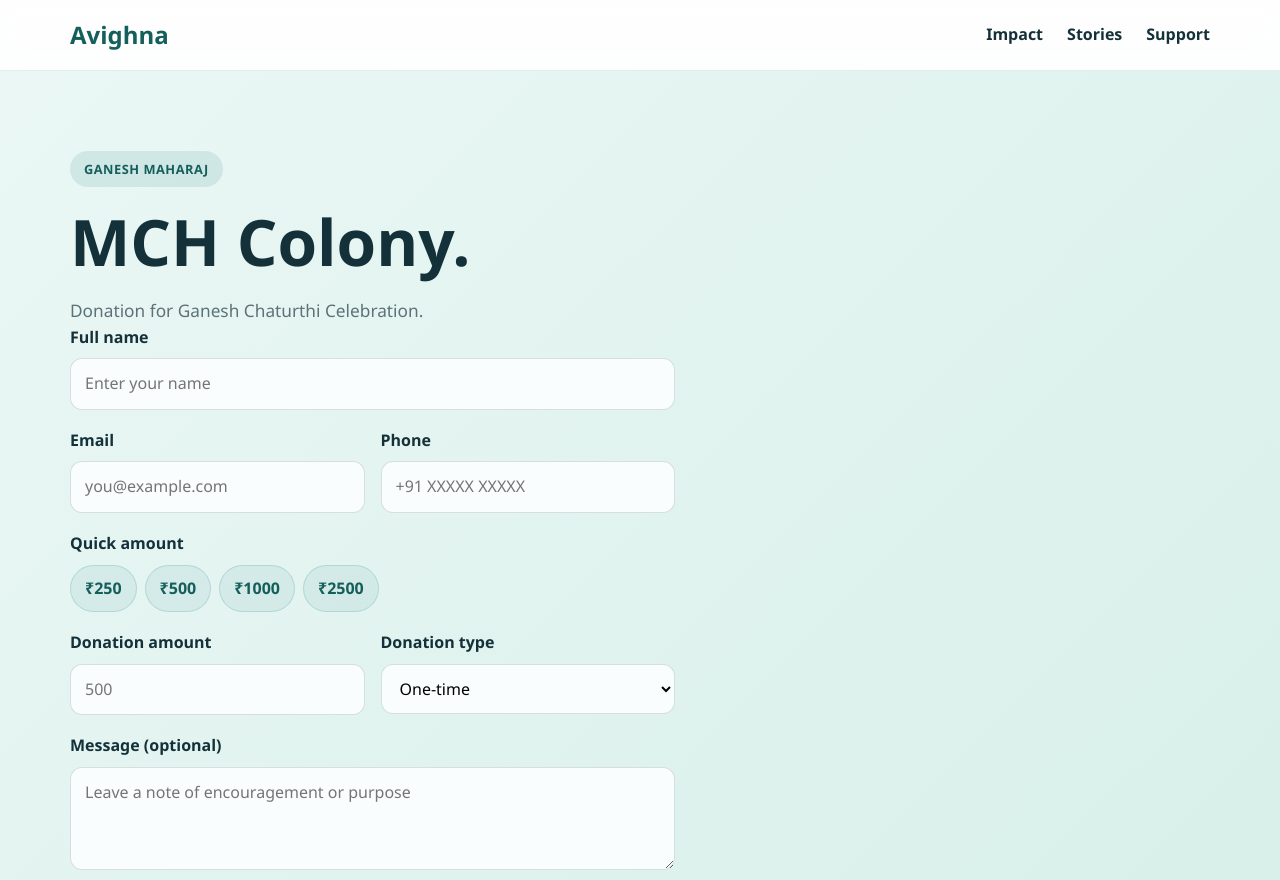
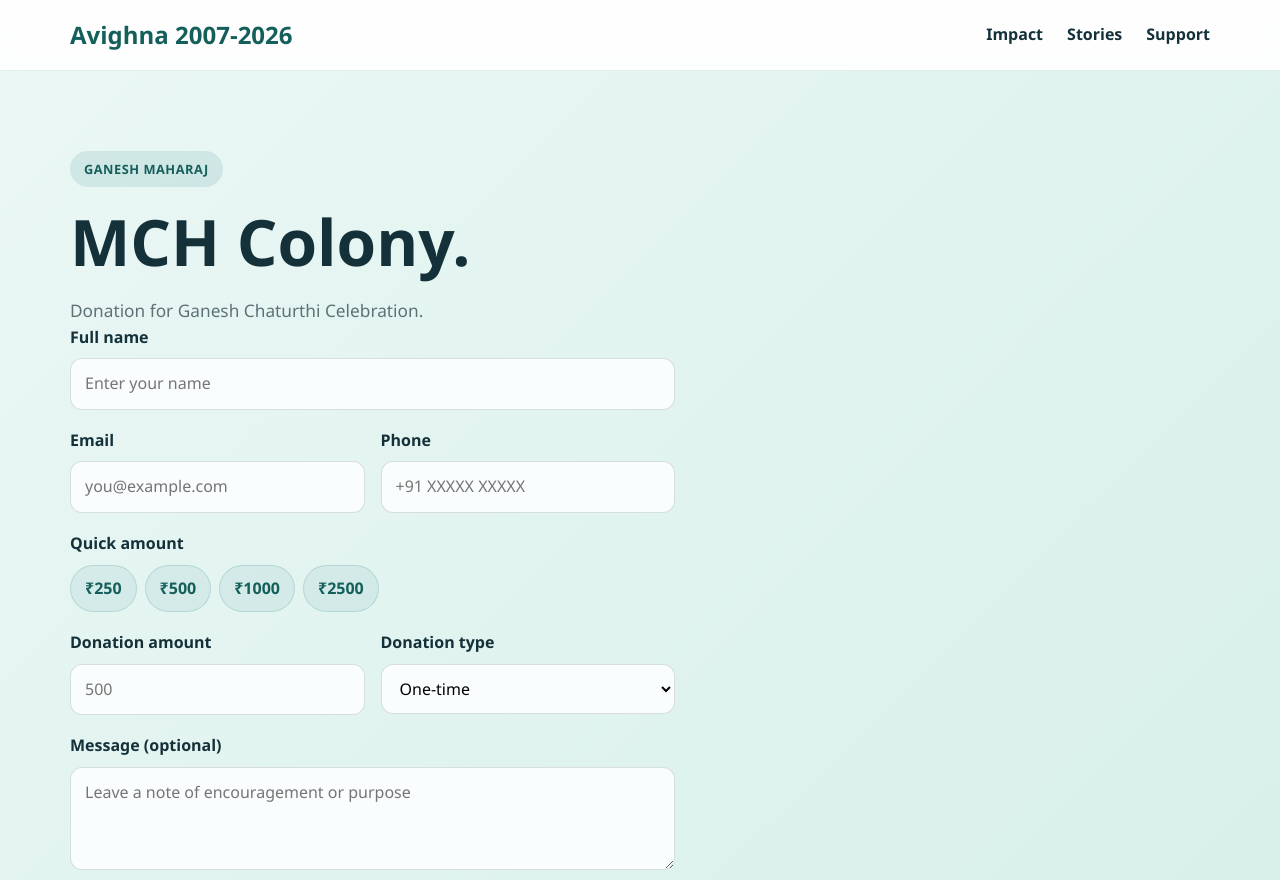
Before and after one commit to ak301192/Avighna_donation_app, a plain HTML site: page index.html in a window 1280 px wide. Shown: the top 880 px of the page. Drawn offline with Linux system fonts and the light colour scheme.

Commit message:
year update

```diff
--- a/index.html
+++ b/index.html
@@ -10,7 +10,7 @@
   <body>
     <header class="topbar">
       <div class="container nav">
-        <div class="brand">Avighna</div>
+        <div class="brand">Avighna 2007-2026</div>
         <nav>
           <a href="#impact">Impact</a>
           <a href="#stories">Stories</a>
```
